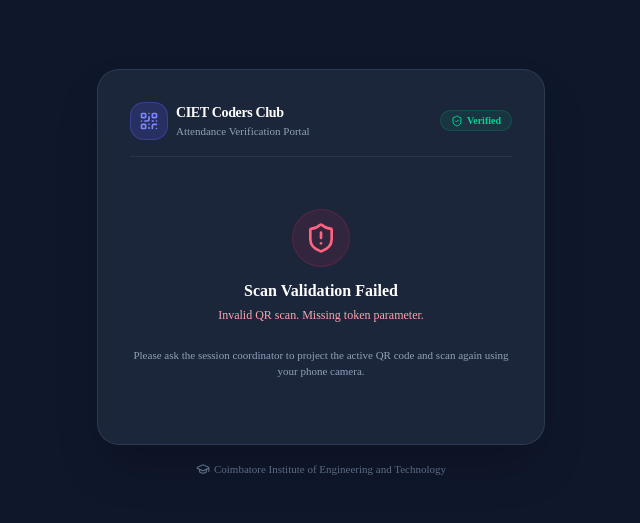
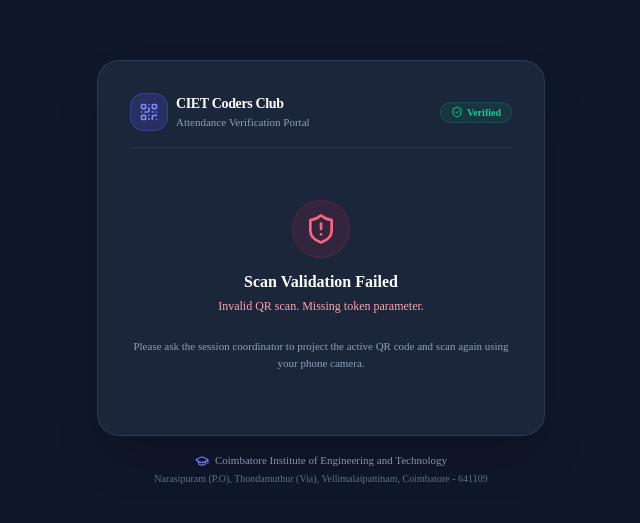
Before and after one commit to CodersClub-CIET/coders-club-platform, a Next.js app: page /attendance/scan in a window 1280 px wide. Shown: the part 127-650 px from the top of the page, without its empty margins (319-959 px from the left). Built offline with nearby package versions, Linux system fonts and the light colour scheme.

Commit message:
feat(attendance): update official CIET address and contact details across attendance portals

```diff
--- a/app/attendance/scan/page.tsx
+++ b/app/attendance/scan/page.tsx
@@ -596,9 +596,14 @@ function ScanContent() {
       </div>
 
       {/* Footer Info */}
-      <div className="mt-4 text-center text-[11px] text-slate-500 flex items-center gap-1">
-        <GraduationCap className="size-3.5" />
-        <span>Coimbatore Institute of Engineering and Technology</span>
+      <div className="mt-4 text-center text-[11px] text-slate-500 flex flex-col items-center gap-0.5">
+        <div className="flex items-center gap-1.5 text-slate-400 font-medium">
+          <GraduationCap className="size-3.5 text-indigo-400" />
+          <span>Coimbatore Institute of Engineering and Technology</span>
+        </div>
+        <span className="text-[10px] text-slate-500">
+          Narasipuram (P.O), Thondamuthur (Via), Vellimalaipattinam, Coimbatore - 641109
+        </span>
       </div>
     </div>
   );
--- a/app/protected/attendance/page.tsx
+++ b/app/protected/attendance/page.tsx
@@ -110,6 +110,9 @@ export default function AttendanceManagementPage() {
                   Attendance Module
                 </span>
                 <span className="text-xs text-indigo-300 font-mono">v1.0.0</span>
+                <span className="text-xs text-indigo-200/80 font-medium hidden md:inline">
+                  &bull; Coimbatore Institute of Engineering and Technology
+                </span>
               </div>
               <h1 className="text-3xl font-extrabold tracking-tight sm:text-4xl text-white">
                 Attendance Management
@@ -418,6 +421,17 @@ export default function AttendanceManagementPage() {
           onCreated={handleSessionCreated}
         />
       )}
+
+      {/* Official CIET Footer */}
+      <footer className="max-w-7xl mx-auto mt-12 pt-6 border-t border-slate-200 text-center text-xs text-slate-500">
+        <p className="font-semibold text-slate-700">Coimbatore Institute of Engineering and Technology</p>
+        <p className="text-[11px] text-slate-500 mt-0.5">
+          Narasipuram (P.O), Thondamuthur (Via), Vellimalaipattinam, Coimbatore - 641109, Tamil Nadu &bull; Ph: +91 422-2970703
+        </p>
+        <p className="text-[10px] text-slate-400 mt-1">
+          Coders Club Platform &bull; Autonomous Institution Approved by AICTE, Affiliated to Anna University
+        </p>
+      </footer>
     </div>
   );
 }
--- a/components/attendance/od-report-modal.tsx
+++ b/components/attendance/od-report-modal.tsx
@@ -148,8 +148,8 @@ export default function ODReportModal({ session, isOpen, onClose }: ODReportModa
             <p className="text-xs text-slate-600 font-sans mt-0.5 uppercase tracking-wider">
               (Autonomous Institution | Approved by AICTE, New Delhi & Affiliated to Anna University, Chennai)
             </p>
-            <p className="text-xs text-slate-500 font-sans">
-              Vellimalaipattinam, Narasimhanaickenpalayam, Coimbatore, Tamil Nadu 641109
+            <p className="text-xs text-slate-500 font-sans mt-0.5">
+              Narasipuram (P.O), Thondamuthur (Via), Vellimalaipattinam, Coimbatore - 641109, Tamil Nadu &bull; Ph: +91 422-2970703
             </p>
             <div className="inline-block mt-3 px-4 py-1 rounded bg-slate-100 border border-slate-300">
               <span className="text-xs sm:text-sm font-bold uppercase tracking-widest font-sans text-indigo-900">
```
